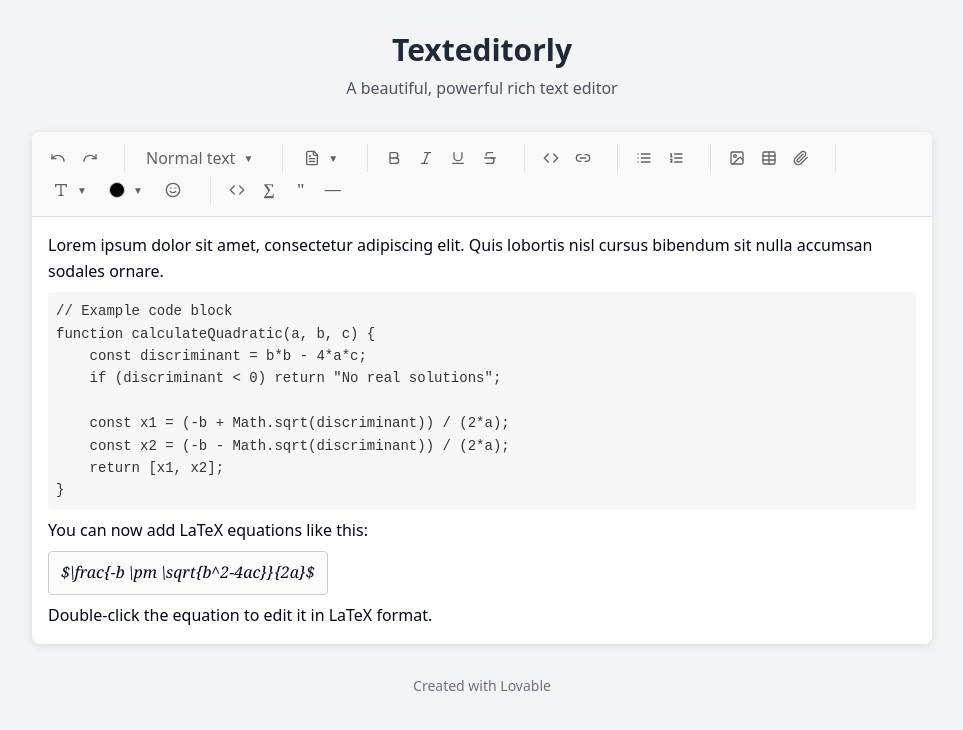
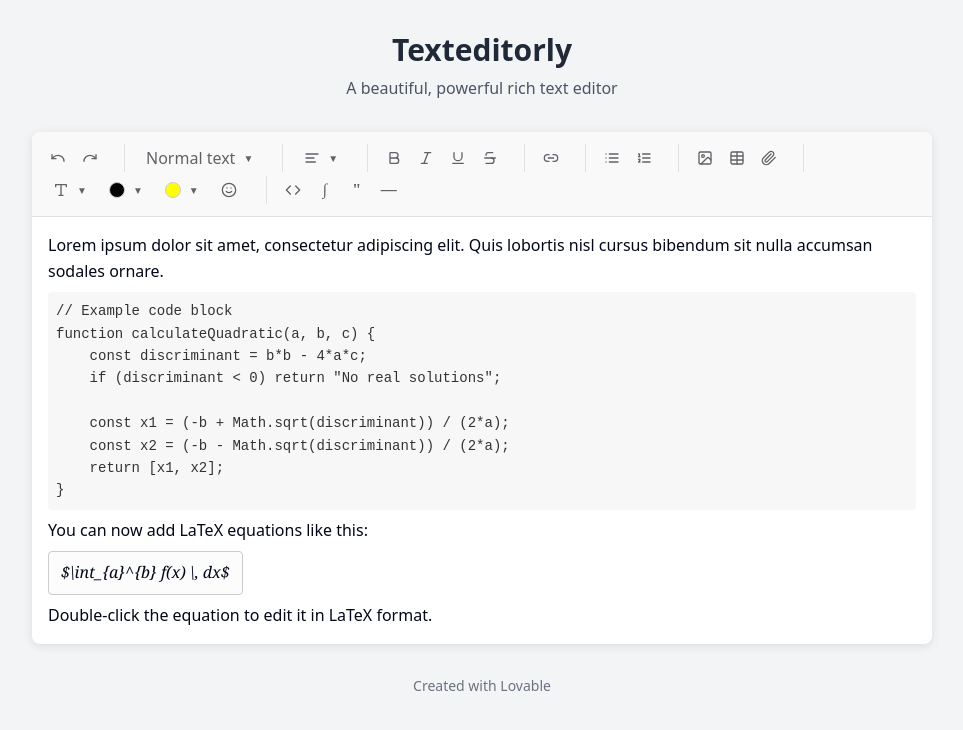
Before and after one commit to Web-Scramble/scramble-editor, a React (Vite) app: page / in a window 1280 px wide. Shown: the top 730 px of the page, without its empty margins (158-1121 px from the left). Built offline with nearby package versions, Linux system fonts and the light colour scheme.

Commit message:
feat: Enhance text editor features
- Implemented color picker for font color selection.
- Added highlight color feature.
- Replaced text with icons in paragraph style menu.
- Updated equation icon to use integral sign.
- Fixed code block insertion.
- Resolved duplicate icons in the toolbar.

```diff
--- a/src/components/TextEditor/ColorPicker.tsx
+++ b/src/components/TextEditor/ColorPicker.tsx
@@ -1,29 +1,72 @@
 
 import React from 'react';
 
+// Define a more extensive color palette
 const COLORS = [
-  '#000000', '#e60000', '#ff9900', '#ffff00',
-  '#008a00', '#0066cc', '#9933ff', '#ffffff',
-  '#cccccc', '#4c0000', '#663300', '#808000',
-  '#004d00', '#000080', '#4c0080'
+  // Row 1 - Black to white
+  '#000000', '#404040', '#606060', '#808080', '#A0A0A0', '#C0C0C0', '#E0E0E0', '#FFFFFF',
+  // Row 2 - Reds and pinks
+  '#FF0000', '#FF4040', '#FF8080', '#FFC0C0',
+  // Row 3 - Oranges and yellows
+  '#FF8000', '#FFA040', '#FFC080', '#FFE0C0',
+  // Row 4 - Yellows and light greens
+  '#FFFF00', '#FFFF40', '#FFFF80', '#FFFFC0',
+  // Row 5 - Greens
+  '#00FF00', '#40FF40', '#80FF80', '#C0FFC0',
+  // Row 6 - Greens and teals
+  '#00FF80', '#40FFA0', '#80FFC0', '#C0FFE0',
+  // Row 7 - Cyans and light blues
+  '#00FFFF', '#40FFFF', '#80FFFF', '#C0FFFF',
+  // Row 8 - Blues
+  '#0080FF', '#40A0FF', '#80C0FF', '#C0E0FF',
+  // Row 9 - Blues and purples
+  '#0000FF', '#4040FF', '#8080FF', '#C0C0FF',
+  // Row 10 - Purples and magentas
+  '#8000FF', '#A040FF', '#C080FF', '#E0C0FF',
+  // Row 11 - Magentas and pinks
+  '#FF00FF', '#FF40FF', '#FF80FF', '#FFC0FF',
+  // Row 12 - Reds and browns
+  '#FF0080', '#FF40A0', '#FF80C0', '#FFC0E0'
 ];
 
 interface ColorPickerProps {
   onSelect: (color: string) => void;
+  type: 'foreColor' | 'hiliteColor';
 }
 
-export const ColorPicker: React.FC<ColorPickerProps> = ({ onSelect }) => {
+export const ColorPicker: React.FC<ColorPickerProps> = ({ onSelect, type }) => {
   return (
     <div className="color-picker">
+      <div className="color-grid">
         {COLORS.map((color) => (
           <div
-          key={color}
+            key={`${type}-${color}`}
             className="color-option"
-          style={{ backgroundColor: color, border: color === '#ffffff' ? '1px solid #ccc' : 'none' }}
+            style={{
+              backgroundColor: color,
+              border: color === '#FFFFFF' ? '1px solid #ccc' : 'none'
+            }}
             onClick={() => onSelect(color)}
             data-color={color}
           />
         ))}
       </div>
+      <div className="color-footer">
+        <div className="custom-color">CUSTOM</div>
+        <div className="color-tools">
+          <button className="color-tool">
+            <span className="plus-icon">+</span>
+          </button>
+          <button className="color-tool">
+            <span className="dropper-icon">
+              <svg width="16" height="16" viewBox="0 0 24 24" fill="none" stroke="currentColor" strokeWidth="2">
+                <path d="M18 16l4-4-8-8-4 4" />
+                <path d="M10 10l-8 8 4 4 8-8" />
+              </svg>
+            </span>
+          </button>
+        </div>
+      </div>
+    </div>
   );
 };
--- a/src/components/TextEditor/ContentArea.tsx
+++ b/src/components/TextEditor/ContentArea.tsx
@@ -27,7 +27,7 @@ function calculateQuadratic(a, b, c) {
 
           <p>You can now add LaTeX equations like this:</p>
 
-          <div class="equation equation-rendered">$\\frac{-b \\pm \\sqrt{b^2-4ac}}{2a}$</div>
+          <div class="equation equation-rendered">$\\int_{a}^{b} f(x) \\, dx$</div>
 
           <p>Double-click the equation to edit it in LaTeX format.</p>
         `;
--- a/src/components/TextEditor/TextEditor.css
+++ b/src/components/TextEditor/TextEditor.css
@@ -1,4 +1,3 @@
-
 .editor-container {
   width: 100%;
   max-width: 900px;
@@ -155,45 +154,57 @@
   margin-top: 4px;
 }
 
-.paragraph-style-menu {
-  width: 180px;
+.color-picker {
+  width: 280px;
+  padding: 12px;
 }
 
-.paragraph-option {
-  display: flex;
-  align-items: center;
-  gap: 8px;
-  padding: 6px 8px;
-  cursor: pointer;
-  border-radius: 4px;
+.color-grid {
+  display: grid;
+  grid-template-columns: repeat(8, 1fr);
+  gap: 4px;
 }
 
-.paragraph-option:hover {
-  background-color: #f1f3f4;
+.color-footer {
+  margin-top: 10px;
+  border-top: 1px solid #eee;
+  padding-top: 8px;
+  display: flex;
+  justify-content: space-between;
+  align-items: center;
 }
 
-.emoji-picker {
-  width: 200px;
-  display: flex;
-  flex-wrap: wrap;
-  max-height: 200px;
-  overflow-y: auto;
+.custom-color {
+  font-size: 12px;
+  color: #666;
 }
 
-.emoji-option {
-  padding: 5px;
-  cursor: pointer;
-  font-size: 16px;
-  width: 30px;
-  height: 30px;
+.color-tools {
+  display: flex;
+  gap: 8px;
+}
+
+.color-tool {
+  width: 24px;
+  height: 24px;
+  border-radius: 50%;
+  border: 1px solid #ddd;
+  background: white;
   display: flex;
   align-items: center;
   justify-content: center;
-  border-radius: 4px;
+  cursor: pointer;
 }
 
-.emoji-option:hover {
-  background-color: #f1f3f4;
+.plus-icon {
+  font-size: 16px;
+  color: #666;
+}
+
+.dropper-icon {
+  display: flex;
+  align-items: center;
+  justify-content: center;
 }
 
 .color-option {
@@ -210,6 +221,18 @@
 .color-option:hover {
   transform: scale(1.1);
   border-color: #f1f3f4;
+}
+
+.color-preview, .highlight-preview {
+  width: 16px;
+  height: 16px;
+  border-radius: 50%;
+  border: 1px solid #ccc;
+  display: inline-block;
+}
+
+.highlight-preview {
+  background-color: #FFFF00;
 }
 
 .font-size-option {
@@ -281,7 +304,6 @@
   animation: fadeIn 0.3s ease-out;
 }
 
-/* Responsive adjustments */
 @media (max-width: 768px) {
   .editor-container {
     max-width: 100%;
--- a/src/components/TextEditor/TextEditor.tsx
+++ b/src/components/TextEditor/TextEditor.tsx
@@ -7,8 +7,10 @@ import './TextEditor.css';
 export const TextEditor = () => {
   const [editorState, setEditorState] = useState({
     currentColor: '#000000',
+    currentHighlightColor: '#FFFF00', // Default highlight color
     currentFontSize: '16px',
     showColorPicker: false,
+    showHighlightPicker: false,
     showFontSizePicker: false,
     showEmojiPicker: false,
     showParagraphStyleMenu: false,
@@ -22,6 +24,7 @@ export const TextEditor = () => {
       setEditorState(prev => ({
         ...prev,
         showColorPicker: false,
+        showHighlightPicker: false,
         showFontSizePicker: false,
         showEmojiPicker: false,
         showParagraphStyleMenu: false
@@ -48,6 +51,15 @@ export const TextEditor = () => {
       showColorPicker: false
     });
     execCommand('foreColor', false, color);
+  };
+
+  const handleHighlightChange = (color: string) => {
+    setEditorState({
+      ...editorState,
+      currentHighlightColor: color,
+      showHighlightPicker: false
+    });
+    execCommand('hiliteColor', false, color);
   };
 
   const handleFontSizeChange = (size: string) => {
@@ -78,11 +90,12 @@ export const TextEditor = () => {
     }
   };
 
-  const toggleDropdown = (dropdown: 'color' | 'fontSize' | 'emoji' | 'paragraphStyle', e: React.MouseEvent) => {
+  const toggleDropdown = (dropdown: 'color' | 'highlight' | 'fontSize' | 'emoji' | 'paragraphStyle', e: React.MouseEvent) => {
     e.stopPropagation();
     const updatedState = {
       ...editorState,
       showColorPicker: dropdown === 'color' ? !editorState.showColorPicker : false,
+      showHighlightPicker: dropdown === 'highlight' ? !editorState.showHighlightPicker : false,
       showFontSizePicker: dropdown === 'fontSize' ? !editorState.showFontSizePicker : false,
       showEmojiPicker: dropdown === 'emoji' ? !editorState.showEmojiPicker : false,
       showParagraphStyleMenu: dropdown === 'paragraphStyle' ? !editorState.showParagraphStyleMenu : false,
@@ -106,6 +119,19 @@ export const TextEditor = () => {
 
         // Clear selection
         selection.removeAllRanges();
+      } else {
+        // If no text is selected, insert an empty code block
+        const codeBlock = document.createElement('div');
+        codeBlock.className = 'code-block animate-in';
+        codeBlock.textContent = '// Add your code here';
+
+        range.insertNode(codeBlock);
+
+        // Select the placeholder text
+        const newRange = document.createRange();
+        newRange.selectNodeContents(codeBlock);
+        selection.removeAllRanges();
+        selection.addRange(newRange);
       }
     }
   };
@@ -114,7 +140,7 @@ export const TextEditor = () => {
     const selection = window.getSelection();
     if (selection && selection.rangeCount > 0) {
       const range = selection.getRangeAt(0);
-      const selectedText = range.toString() || '\\frac{-b \\pm \\sqrt{b^2-4ac}}{2a}';
+      const selectedText = range.toString() || '\\int_{a}^{b} f(x) \\, dx';
 
       // Create the equation container
       const equation = document.createElement('div');
@@ -148,7 +174,6 @@ export const TextEditor = () => {
 
       // Add blur event to render the equation
       equation.addEventListener('blur', function() {
-        // This is where we would render the LaTeX in a real implementation
         equation.classList.add('equation-rendered');
       });
 
@@ -269,6 +294,7 @@ export const TextEditor = () => {
         execCommand={execCommand}
         editorState={editorState}
         onColorChange={handleColorChange}
+        onHighlightChange={handleHighlightChange}
         onFontSizeChange={handleFontSizeChange}
         onEmojiSelect={handleEmojiSelect}
         toggleDropdown={toggleDropdown}
--- a/src/components/TextEditor/Toolbar.tsx
+++ b/src/components/TextEditor/Toolbar.tsx
@@ -4,7 +4,7 @@ import {
   Bold, Italic, Underline, Strikethrough,
   AlignLeft, AlignCenter, AlignRight, AlignJustify,
   Code, Link2, List, ListOrdered, Image, Table, Paperclip,
-  Type, Smile, Undo, Redo, FileText
+  Type, Smile, Undo, Redo
 } from 'lucide-react';
 import { ColorPicker } from './ColorPicker';
 import { FontSizePicker } from './FontSizePicker';
@@ -14,16 +14,19 @@ interface ToolbarProps {
   execCommand: (command: string, showUI?: boolean, value?: any) => void;
   editorState: {
     currentColor: string;
+    currentHighlightColor: string;
     currentFontSize: string;
     showColorPicker: boolean;
+    showHighlightPicker: boolean;
     showFontSizePicker: boolean;
     showEmojiPicker: boolean;
     showParagraphStyleMenu: boolean;
   };
   onColorChange: (color: string) => void;
+  onHighlightChange: (color: string) => void;
   onFontSizeChange: (size: string) => void;
   onEmojiSelect: (emoji: string) => void;
-  toggleDropdown: (dropdown: 'color' | 'fontSize' | 'emoji' | 'paragraphStyle', e: React.MouseEvent) => void;
+  toggleDropdown: (dropdown: 'color' | 'highlight' | 'fontSize' | 'emoji' | 'paragraphStyle', e: React.MouseEvent) => void;
   insertCodeBlock: () => void;
   insertEquation: () => void;
   insertImage: () => void;
@@ -36,6 +39,7 @@ export const Toolbar: React.FC<ToolbarProps> = ({
   execCommand,
   editorState,
   onColorChange,
+  onHighlightChange,
   onFontSizeChange,
   onEmojiSelect,
   toggleDropdown,
@@ -82,26 +86,22 @@ export const Toolbar: React.FC<ToolbarProps> = ({
             title="Paragraph Style"
             onClick={(e) => toggleDropdown('paragraphStyle', e)}
           >
-            <FileText size={16} />
+            <AlignLeft size={16} />
             <span className="arrow">▼</span>
           </button>
           {editorState.showParagraphStyleMenu && (
             <div className="paragraph-style-menu">
               <div className="paragraph-option" onClick={() => onParagraphStyle('justifyLeft')}>
                 <AlignLeft size={16} />
-                <span>Align Left</span>
               </div>
               <div className="paragraph-option" onClick={() => onParagraphStyle('justifyCenter')}>
                 <AlignCenter size={16} />
-                <span>Align Center</span>
               </div>
               <div className="paragraph-option" onClick={() => onParagraphStyle('justifyRight')}>
                 <AlignRight size={16} />
-                <span>Align Right</span>
               </div>
               <div className="paragraph-option" onClick={() => onParagraphStyle('justifyFull')}>
                 <AlignJustify size={16} />
-                <span>Justify</span>
               </div>
             </div>
           )}
@@ -128,9 +128,6 @@ export const Toolbar: React.FC<ToolbarProps> = ({
       <div className="toolbar-divider"></div>
 
       <div className="toolbar-group">
-        <button className="btn" title="Code" onClick={(e) => handleButtonClick(e, 'formatBlock', '<pre>')}>
-          <Code size={16} />
-        </button>
         <button className="btn" title="Link" onClick={(e) => {
           const url = prompt('Enter URL:');
           if (url) handleButtonClick(e, 'createLink', url);
@@ -197,7 +194,24 @@ export const Toolbar: React.FC<ToolbarProps> = ({
             <span className="arrow">▼</span>
           </button>
           {editorState.showColorPicker && (
-            <ColorPicker onSelect={onColorChange} />
+            <ColorPicker onSelect={onColorChange} type="foreColor" />
+          )}
+        </div>
+
+        <div className="dropdown" id="highlight-dropdown">
+          <button
+            className="dropdown-btn"
+            title="Highlight Color"
+            onClick={(e) => toggleDropdown('highlight', e)}
+          >
+            <span
+              className="highlight-preview"
+              style={{ backgroundColor: editorState.currentHighlightColor }}
+            ></span>
+            <span className="arrow">▼</span>
+          </button>
+          {editorState.showHighlightPicker && (
+            <ColorPicker onSelect={onHighlightChange} type="hiliteColor" />
           )}
         </div>
 
@@ -222,7 +236,7 @@ export const Toolbar: React.FC<ToolbarProps> = ({
           <Code size={16} />
         </button>
         <button className="btn" title="Insert Equation" onClick={insertEquation}>
-          <span className="math-icon">∑</span>
+          <span className="math-icon">∫</span>
         </button>
         <button className="btn" title="Insert Quote" onClick={(e) => handleButtonClick(e, 'formatBlock', '<blockquote>')}>
           <span className="quote-icon">"</span>
```
Lines whose indentation alone changed are shown as unchanged.
